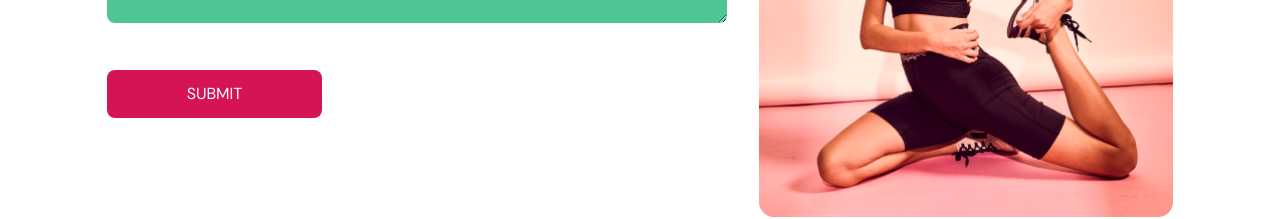
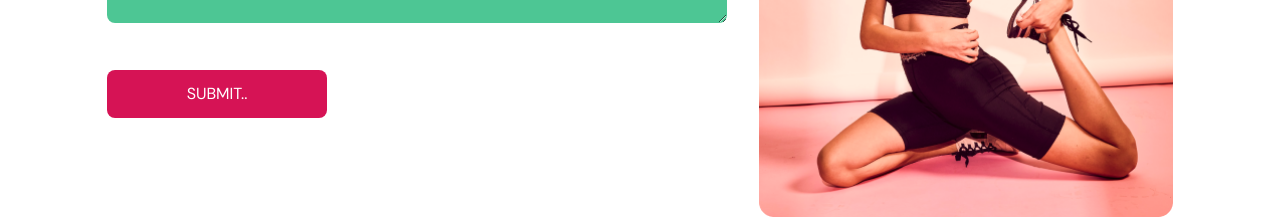
Before and after one commit to rorymcdonnell/new-portfolio, a React (Vite) app: page / in a window 1280 px wide. Shown: the part 3351-3570 px from the top of the page. Built offline with nearby package versions, Linux system fonts and the light colour scheme.

Commit message:
text changing

```diff
--- a/src/scenes/contactUs/index.tsx
+++ b/src/scenes/contactUs/index.tsx
@@ -118,7 +118,7 @@ const ContactUs = ({ setSelectedPage }: Props) => {
                 className="mt-5 rounded-lg bg-secondary-500 px-20 py-3 text-white transition duration-500 hover:text-white"
                 type="submit"
               >
-                SUBMIT
+                SUBMIT..
               </button>
             </form>
           </motion.div>
```
